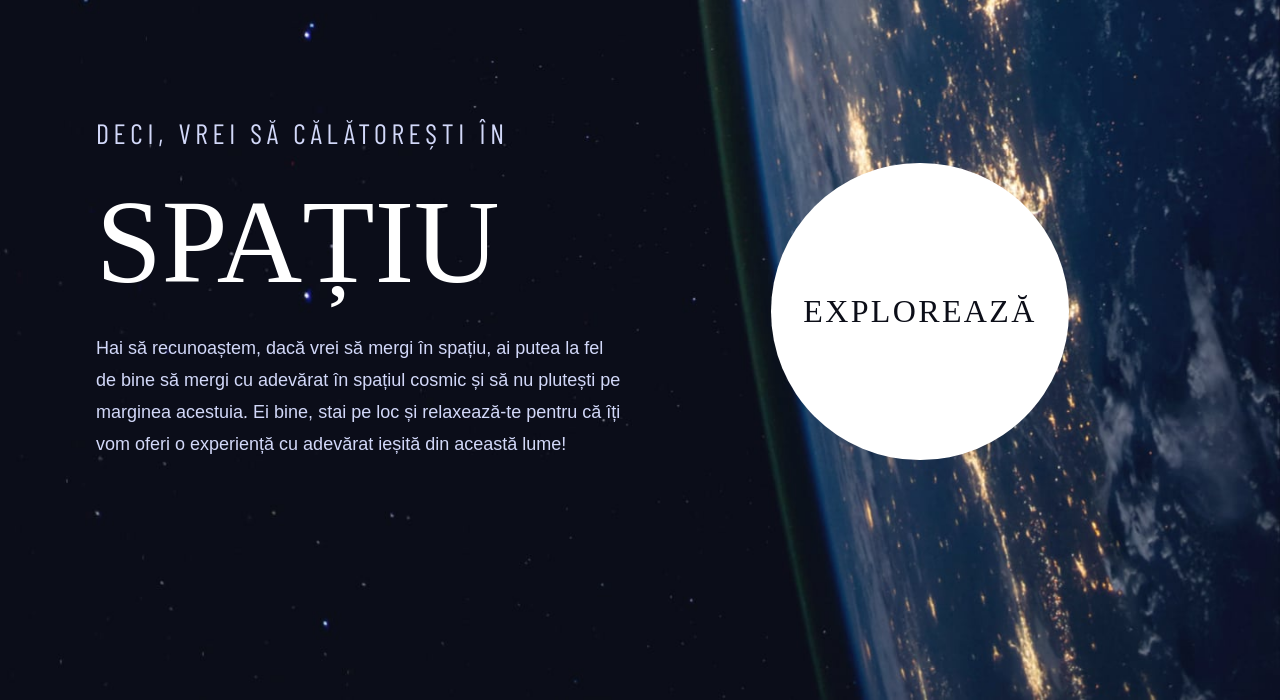
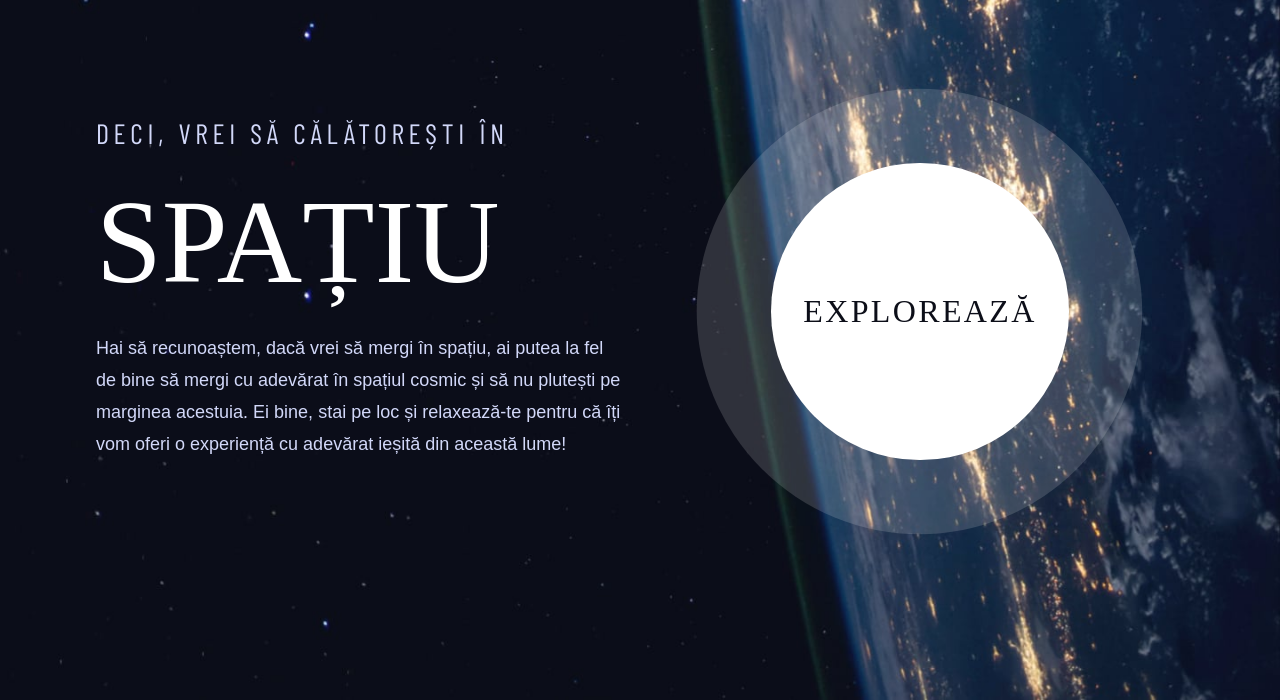
Before and after one commit to Florin412/spaceRO, a plain HTML site: page index.html in a window 1280 px wide. In both pictures the pointer is over the link "EXPLOREAZĂ". Shown: the part 100-800 px from the top of the page. Drawn offline with nearby package versions, Linux system fonts and the light colour scheme; a web font is replaced by a local one.

Commit message:
hover large button added

```diff
--- a/style.css
+++ b/style.css
@@ -340,6 +340,11 @@ select {
   transition: 0.3s scale ease, 0.3s opacity ease-out;
 }
 
+.large-button:hover::before {
+  scale: 1.5;
+  opacity: 1;
+}
+
 @media (max-width: 35rem) {
   .large-button {
     width: 12rem;
```
